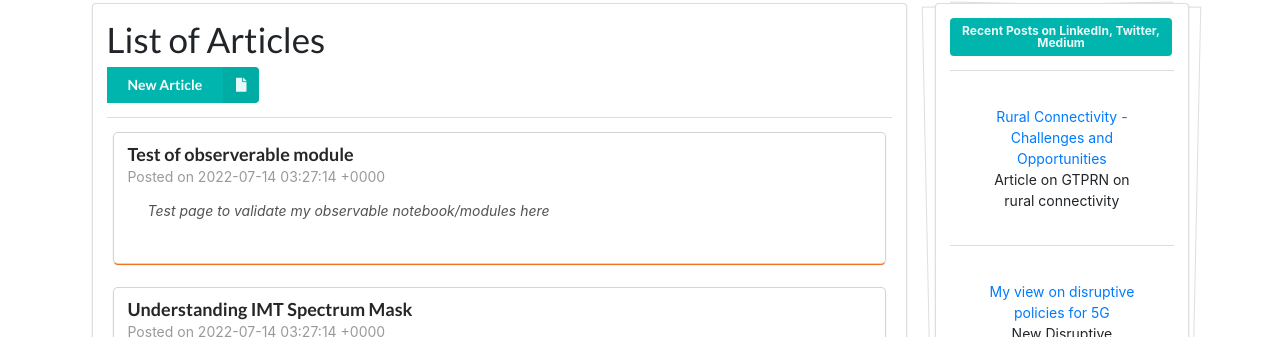
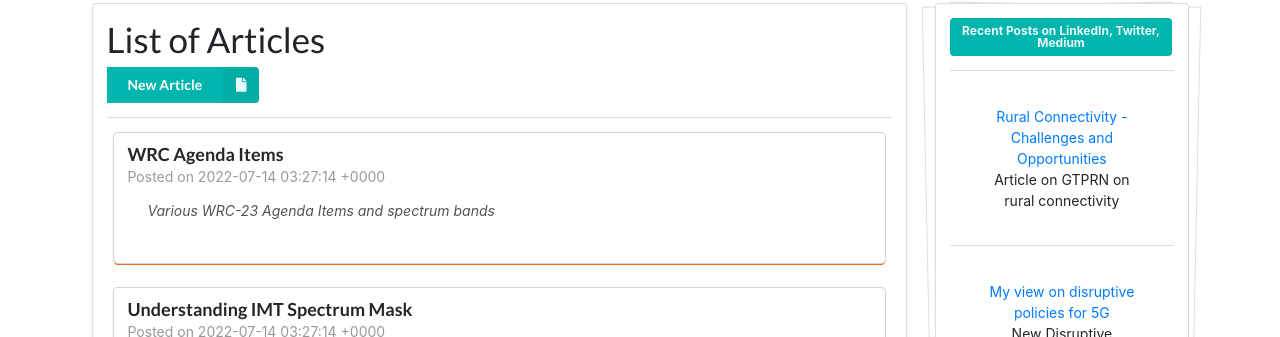
Before and after one commit to wiless/wiless.github.io, a Jekyll site: the page built from articles.html, in a window 1280 px wide. Shown: the part 335-672 px from the top of the page. Built offline with Jekyll 4.4.1, drawn with Linux system fonts in a browser that asks for light colours; nearby versions of some CDN libraries; some web fonts are replaced; comment, search, counter and statistics services are not loaded; a style sheet for code colours, icons or effects is not loaded.

Commit message:
Update testapi.md

```diff
--- a/_articles/testapi.md
+++ b/_articles/testapi.md
@@ -1,7 +1,7 @@
 ---
 layout: wide
-title: Test of observerable module
-summary: Test page to validate my observable notebook/modules here
+title: WRC Agenda Items
+summary: Various WRC-23 Agenda Items and spectrum bands
 index: 10
 
 ---
@@ -12,17 +12,16 @@ index: 10
 </script>
 
 <!--  img: /imgs/<imagefilename.jpg> -->
-# What to find here
+# WRC-23 Agenda Items
 
 
-## Plot
-
+## Chapter 4
 <button id="runme"> Click Me</>
 <div style="display:block">
   <div id="controls">  </div>
  <div id="layout">   </div>
  <div>
-
+  <div id="observablehq-viewof-ydomainfilterd-996c2a08"></div>
 <script>
 
  document.getElementById("runme").onclick=()=>{
```
Also changed, not shown: other parts of _articles/testapi.md (+11 -4 lines).
